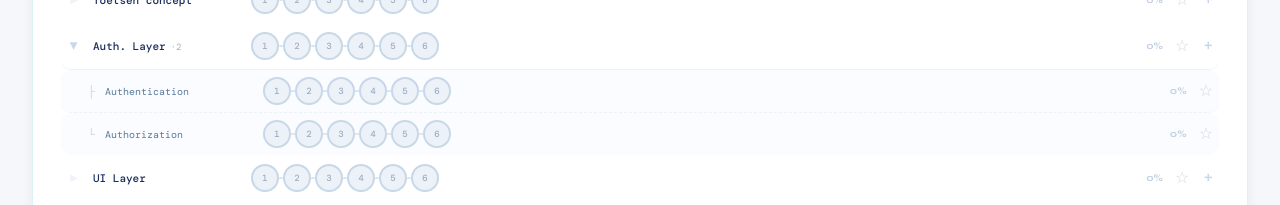
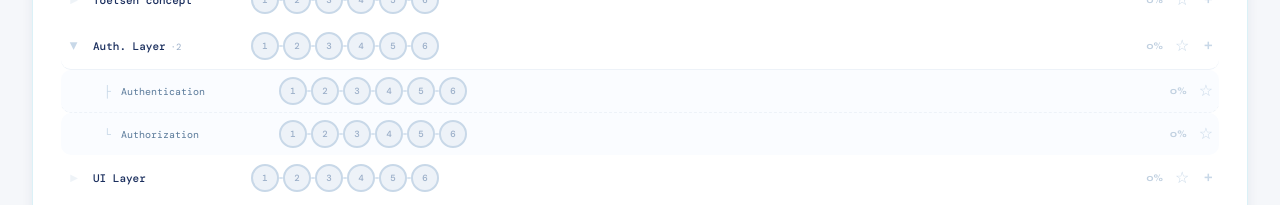
Before and after one commit to markvelthuis1/Project-Nautica, a React (Vite) app: page / in a window 1280 px wide. Shown: the part 285-490 px from the top of the page. Built offline with nearby package versions, Linux system fonts and the light colour scheme; a web font is replaced by a local one.

Commit message:
Selected sub steps

```diff
--- a/src/App.jsx
+++ b/src/App.jsx
@@ -366,12 +366,28 @@ export default function StepTracker() {
   };
 
   const toggleFeatureHighlight = (featureId) => {
-    setSelectedFeatureId((prev) => (prev === featureId ? null : featureId));
+    setSelectedFeatureId((prev) => {
+      const nextFeatureId = prev === featureId ? null : featureId;
+
+      if (nextFeatureId) {
+        setExpanded((current) => ({ ...current, [featureId]: true }));
+      }
+
+      return nextFeatureId;
+    });
+    setSelectedSubstepId(null);
   };
 
   const toggleSubstepHighlight = (substepId) => {
+    setSelectedFeatureId(null);
     setSelectedSubstepId((prev) => (prev === substepId ? null : substepId));
   };
+
+  const selectedFeature = Object
+    .values(data)
+    .flat()
+    .find((feature) => feature.id === selectedFeatureId);
+  const selectedFeatureSubstepIds = new Set(selectedFeature?.substeps.map((substep) => substep.id) ?? []);
 
   const exportEpicToJpg = async (epicName) => {
     const epicNode = epicCardRefs.current[epicName];
@@ -507,7 +523,7 @@ export default function StepTracker() {
         .epic-card { background: #fff; border: 1px solid #D8E4F0; border-radius: 16px; padding: 28px; margin-bottom: 28px; box-shadow: 0 2px 12px rgba(27,47,94,0.07); }
         .feature-row { display: flex; align-items: center; gap: 10px; padding: 9px 4px; border-bottom: 1px solid #EDF2F8; border-radius: 10px; transition: background 0.15s ease, box-shadow 0.15s ease, border-color 0.15s ease; }
         .feature-row:last-of-type { border-bottom: none; }
-        .substep-row { display: flex; align-items: center; gap: 10px; padding: 7px 4px 7px 16px; border-bottom: 1px dashed #EDF2F8; background: #FAFCFF; border-radius: 10px; transition: background 0.15s ease, box-shadow 0.15s ease; }
+        .substep-row { display: flex; align-items: center; gap: 10px; padding: 7px 4px 7px 32px; border-bottom: 1px dashed #EDF2F8; background: #FAFCFF; border-radius: 10px; transition: background 0.15s ease, box-shadow 0.15s ease; }
         .tooltip { position: absolute; bottom: 34px; left: 50%; transform: translateX(-50%); background: #1B2F5E; border: 1px solid #2A4A6A; color: #fff; font-size: 9px; padding: 3px 7px; border-radius: 5px; white-space: nowrap; pointer-events: none; z-index: 10; }
         .add-btn { background: none; border: 1px dashed #C8D8E8; border-radius: 8px; color: #9AAEC8; font-size: 10px; font-family: 'DM Mono',monospace; cursor: pointer; padding: 5px 12px; transition: all 0.15s; }
         .add-btn:hover { border-color: #4AB8D8; color: #4AB8D8; background: #F0FAFD; }
@@ -663,15 +679,19 @@ export default function StepTracker() {
                   {isExpanded && feature.substeps.map((sub, idx) => {
                     const subAllDone = sub.steps.every(s => s === 2);
                     const isLast = idx === feature.substeps.length - 1;
-                    const isSubstepSelected = selectedSubstepId === sub.id;
+                    const isDirectlySelected = selectedSubstepId === sub.id;
+                    const isInheritedSelection = selectedFeatureSubstepIds.has(sub.id);
+                    const isSubstepSelected = isDirectlySelected || isInheritedSelection;
+                    const substepHighlightBackground = isDirectlySelected ? color.dim : isInheritedSelection ? "#EAF4FF" : undefined;
+                    const substepHighlightBorder = isDirectlySelected ? color.accent : isInheritedSelection ? "#7CB8F5" : undefined;
                     return (
                       <div
                         key={sub.id}
                         className="substep-row"
                         style={{
                           borderBottom: isLast ? "none" : undefined,
-                          background: isSubstepSelected ? color.dim : undefined,
-                          boxShadow: isSubstepSelected ? `inset 0 0 0 1.5px ${color.accent}` : undefined,
+                          background: substepHighlightBackground,
+                          boxShadow: isSubstepSelected ? `inset 0 0 0 1.5px ${substepHighlightBorder}` : undefined,
                         }}
                       >
                         <div style={{ width: 18, display: "flex", alignItems: "center", justifyContent: "flex-end", flexShrink: 0 }}>
@@ -686,7 +706,7 @@ export default function StepTracker() {
                           className="sub-add-btn"
                           onClick={() => toggleSubstepHighlight(sub.id)}
                           title={isSubstepSelected ? "Highlight verwijderen" : "Substap highlighten"}
-                          style={{ color: isSubstepSelected ? color.accent : undefined }}
+                          style={{ color: substepHighlightBorder ?? undefined }}
                           data-export-ignore="true"
                         >
                           {isSubstepSelected ? "★" : "☆"}
```
